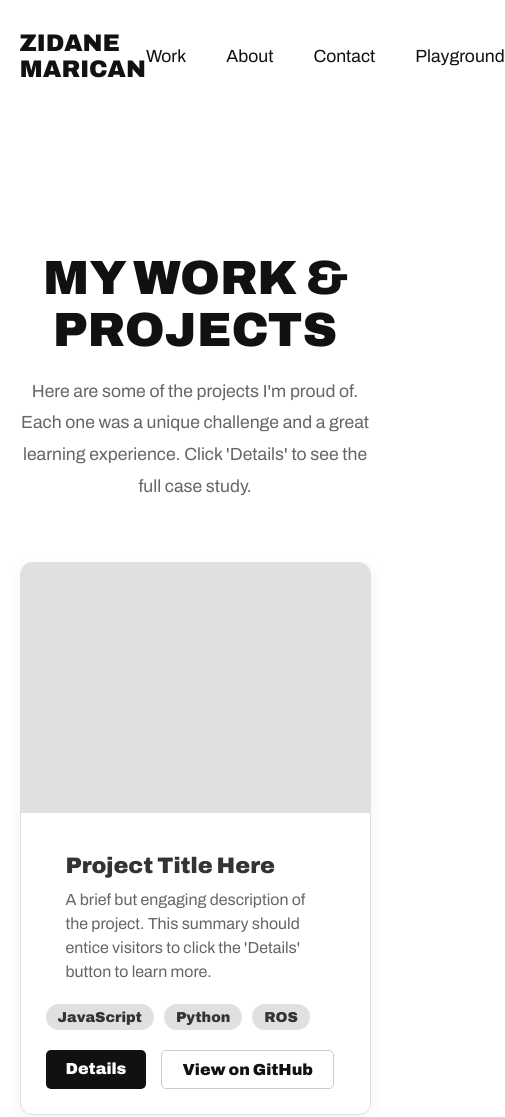
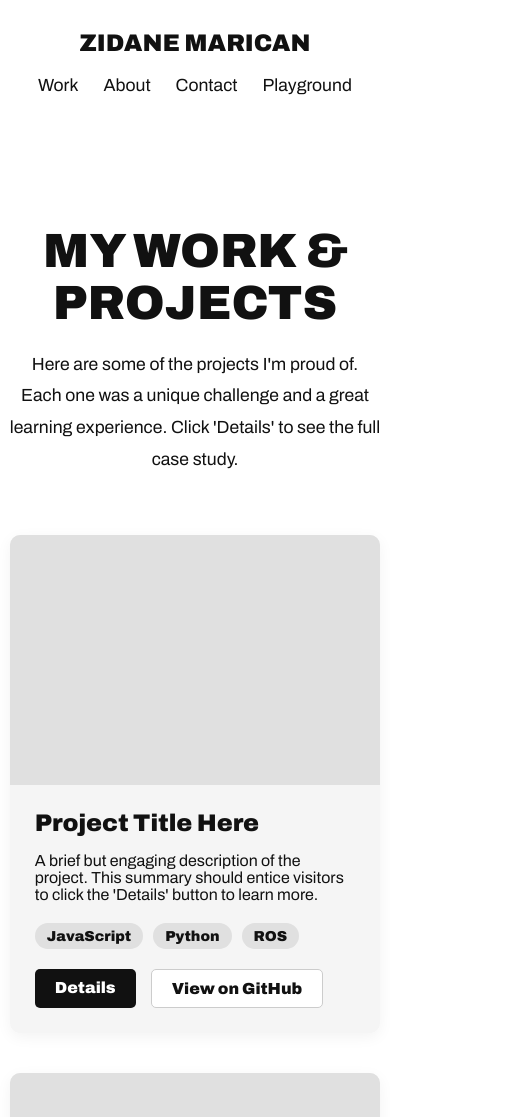
Before and after one commit to Zidamari/Zidamari.github.io, a plain HTML site: page work.html in a window 390 px wide. Shown: the top 1117 px of the page, 505 px wide, since content can reach past the window. Drawn offline with Linux system fonts and the light colour scheme.

Commit message:
phone try2

```diff
--- a/script.js
+++ b/script.js
@@ -30,13 +30,14 @@ const projectData = [
 
 document.addEventListener('DOMContentLoaded', () => {
 
-    // --- PART 1: VIDEO HALFTONE EFFECT ---
+    // --- PART 1: VIDEO HALFTONE EFFECT (with mobile performance check) ---
     const CROP_OFFSET_Y = 10;
     const v = document.querySelector('#video-background');
     const canvas = document.querySelector('#halftone-canvas');
     let animationFrameId;
 
-    if (canvas) {
+    // --- UPDATED: Only run the heavy animation on screens wider than 768px ---
+    if (canvas && window.innerWidth > 768) {
         const ctx = canvas.getContext('2d');
         let width, height, fakeSize, pRatio, points = [];
         const fakeCanvas = document.createElement('canvas');
@@ -47,23 +48,20 @@ document.addEventListener('DOMContentLoaded', () => {
         function render() { getPoints(); ctx.clearRect(0, 0, width, height); ctx.fillStyle = 'white'; for (let i = 0; i < points.length; i++) { const p = points[i]; if (p.r > 0) { ctx.beginPath(); ctx.arc(p.x, p.y, p.r, 0, Math.PI * 2); ctx.fill(); } } animationFrameId = requestAnimationFrame(render); }
 
         if (v) {
-            // --- THIS IS THE CORRECTED LOGIC ---
             function startAnimation() {
                 setupSizing();
                 render();
             }
-
-            // Check if the video is already ready to play
             if (v.readyState >= 3) {
-                // If it is, start the animation immediately
                 startAnimation();
             } else {
-                // If not, wait for the 'canplay' event
                 v.addEventListener('canplay', startAnimation, { once: true });
             }
-
             window.addEventListener('resize', setupSizing);
         }
+    } else if (canvas) {
+        // If on mobile, just hide the canvas so the fallback image is visible
+        canvas.style.display = 'none';
     }
 
     // --- PART 2: PAGE TRANSITION SCRIPT ---
@@ -79,67 +77,7 @@ document.addEventListener('DOMContentLoaded', () => {
         }
     });
 
-    // // --- PART 3: GITHUB API FETCH (Updated to show contributions) ---
-    // async function fetchGitHubRepos() {
-    //     const username = 'Zidamari'; // Your correct GitHub username
-    //     const container = document.getElementById('github-repos-container');
-    //     if (!container) return;
-
-    //     try {
-    //         // New API URL: Fetches the user's public activity events.
-    //         const response = await fetch(`https://api.github.com/users/${username}/events/public`);
-    //         if (!response.ok) throw new Error('Network response was not ok');
-
-    //         const events = await response.json();
-
-    //         // A map to store unique repositories, preventing duplicates.
-    //         const uniqueRepos = new Map();
-
-    //         // Filter events to find ones where you pushed code and get the repo info.
-    //         events.forEach(event => {
-    //             // We only care about events where you pushed code ('PushEvent').
-    //             if (event.type === 'PushEvent' && event.repo) {
-    //                 // Use the repo name as a key to store only the latest instance of each repo.
-    //                 if (!uniqueRepos.has(event.repo.name)) {
-    //                     uniqueRepos.set(event.repo.name, {
-    //                         name: event.repo.name.split('/')[1], // Show only the repo name, not 'owner/repo'
-    //                         url: `https://github.com/${event.repo.name}`,
-    //                         // You can't get description/language easily from this endpoint,
-    //                         // so we'll create a placeholder or a link to the repo.
-    //                         description: `Contributed to this repository.`
-    //                     });
-    //                 }
-    //             }
-    //         });
-
-    //         // Convert the map of unique repos into an array.
-    //         const repos = Array.from(uniqueRepos.values());
-
-    //         if (repos.length === 0) {
-    //              container.innerHTML = `<p style="color: #555;">No recent public contributions found.</p>`;
-    //              return;
-    //         }
-
-    //         container.innerHTML = ''; // Clear the container
-
-    //         // Display the first 4 unique repositories you've contributed to.
-    //         repos.slice(0, 4).forEach(repo => {
-    //             const repoCard = document.createElement('a');
-    //             repoCard.href = repo.url;
-    //             repoCard.target = '_blank';
-    //             repoCard.rel = 'noopener noreferrer';
-    //             repoCard.className = 'repo-card';
-    //             // Note: Language data is not available in the Events API, so we simplify the card.
-    //             repoCard.innerHTML = `<h3>${repo.name}</h3><p>${repo.description}</p><span>Contribution</span>`;
-    //             container.appendChild(repoCard);
-    //         });
-
-    //     } catch (error) {
-    //         container.innerHTML = `<p style="color: #555;">Unable to fetch GitHub activity.</p>`;
-    //         console.error('Error fetching GitHub events:', error);
-    //     }
-    // }
-    // fetchGitHubRepos();
+    // --- PART 3: GITHUB API FETCH is commented out, no changes needed here ---
 
     // --- PART 4: DYNAMIC PROJECT MODAL ---
     const modalOverlay = document.getElementById('project-modal-overlay');
--- a/style.css
+++ b/style.css
@@ -71,6 +71,11 @@ nav a:hover::after {
     margin-bottom: 50px;
     background-color: black;
     overflow: hidden;
+
+    /* --- ADDED: Fallback for mobile video --- */
+    background-image: url('images/fallback-background.jpg'); /* Make sure you have an image here */
+    background-size: cover;
+    background-position: center;
 }
 #video-background {
     position: absolute;
@@ -547,87 +552,79 @@ body.fade-out { animation: fadeOutAnimation 0.5s ease-in-out forwards; }
     box-shadow: 0 4px 15px rgba(0, 0, 0, 0.05);
 }
 
+/* --- Previous Playground styles are being overridden or combined with work page styles, so I'll remove the duplicates for clarity --- */
+
+
 /* =================================== */
-/* PLAYGROUND STYLES          */
+/* 14. MOBILE RESPONSIVE STYLES      */
 /* =================================== */
 
-/* This targets the main content area of your playground page */
-main {
-    padding-top: 40px; /* Adds some space below the header */
-    padding-bottom: 60px; /* Adds space at the bottom of the page */
-    text-align: center; /* Centers the h1 and p tags */
+@media (max-width: 768px) {
+
+    /* --- General & Header --- */
+    .wrapper {
+        width: 95%; /* Use a bit more screen real estate */
     }
 
-main h1 {
-    font-size: 3rem; /* Larger font size for the main title */
-    margin-bottom: 10px;
+    header {
+        flex-direction: column; /* Stack logo and nav */
+        gap: 20px;
     }
 
-main p {
-    font-size: 1.2rem;
-    color: #666; /* A slightly lighter color for the subtitle */
-    margin-bottom: 50px; /* Space between subtitle and project cards */
+    nav ul {
+        gap: 25px; /* Reduce gap between nav items */
     }
 
-/* This creates the grid container for your projects */
-.project-grid {
-    display: grid;
-    /* Creates 3 columns of equal size. Change '1fr 1fr 1fr' to '1fr 1fr' for a 2-column layout */
-    grid-template-columns: 1fr 1fr 1fr;
-    gap: 30px; /* The space between the cards */
-    max-width: 1200px; /* Sets a max width for the grid */
-    margin: 0 auto; /* Centers the grid on the page */
+    /* --- Hero Section (The Main Fix) --- */
+    .main-headline {
+        font-size: 3.5rem; /* Drastically reduce font size on smaller screens */
+        -webkit-text-stroke: 1px grey;
+        text-stroke: 1px grey;
     }
 
-/* This styles each individual project card */
-.project-card {
-    background-color: #ffffff;
-    border: 1px solid #e0e0e0;
-    border-radius: 12px; /* Rounded corners */
-    text-decoration: none; /* Removes the underline from the link */
-    color: #333; /* Default text color */
-    overflow: hidden; /* Ensures the image stays within the rounded corners */
-    transition: transform 0.3s ease, box-shadow 0.3s ease;
-    text-align: left; /* Aligns text to the left inside the card */
+    .hero-section {
+        height: 350px; /* Make the hero a bit shorter on mobile */
     }
 
-/* This adds a hover effect to make the cards feel interactive */
-.project-card:hover {
-    transform: translateY(-8px); /* Lifts the card up slightly */
-    box-shadow: 0 10px 20px rgba(0, 0, 0, 0.08); /* Adds a soft shadow */
+    /* --- About Section (Homepage) --- */
+    .about-section {
+        flex-direction: column; /* Stack text on top of image */
+        padding: 40px 25px;
+        text-align: center;
     }
 
-/* This styles the thumbnail image inside the card */
-.project-card img {
-    width: 100%;
-    height: 220px; /* Fixed height for a uniform look */
-    object-fit: cover; /* Ensures the image covers the area without distortion */
-    display: block;
+    .about-text p {
+        max-width: 100%; /* Allow paragraph to fill the container */
     }
 
-/* This styles the title of the project inside the card */
-.project-card h3 {
-    font-size: 1.4rem;
-    margin: 15px 20px 10px; /* Adds padding inside the card */
+    .image-placeholder {
+        width: 200px; /* Make the placeholder smaller */
+        height: 200px;
     }
 
-/* This styles the description text inside the card */
-.project-card p {
-    font-size: 1rem;
-    color: #666;
-    line-height: 1.5;
-    margin: 0 20px 20px; /* Adds padding inside the card */
+    /* --- Contact Section --- */
+    .contact-container {
+        flex-direction: column; /* Stack details and form */
+        gap: 60px;
     }
 
-/* This makes the grid responsive on smaller screens */
-@media (max-width: 900px) {
+    /* --- Project Detail Page --- */
+    .project-detail-layout {
+        flex-direction: column;
+    }
+    .project-sidebar {
+        position: static; /* The sidebar should not be sticky on mobile */
+        width: 100%;
+        box-sizing: border-box; /* ensure padding is included in the width */
+    }
+
+    /* --- About Page --- */
+    .about-layout {
+        flex-direction: column;
+    }
+
+    /* --- Grid on work/playground page --- */
     .project-grid {
-        grid-template-columns: 1fr 1fr; /* 2 columns on tablets */
+        grid-template-columns: 1fr; /* Single column for all project grids on mobile */
     }
 }
-
-@media (max-width: 600px) {
-    .project-grid {
-        grid-template-columns: 1fr; /* 1 column on mobile phones */
-    }
-}
```
Lines whose indentation alone changed are shown as unchanged.
